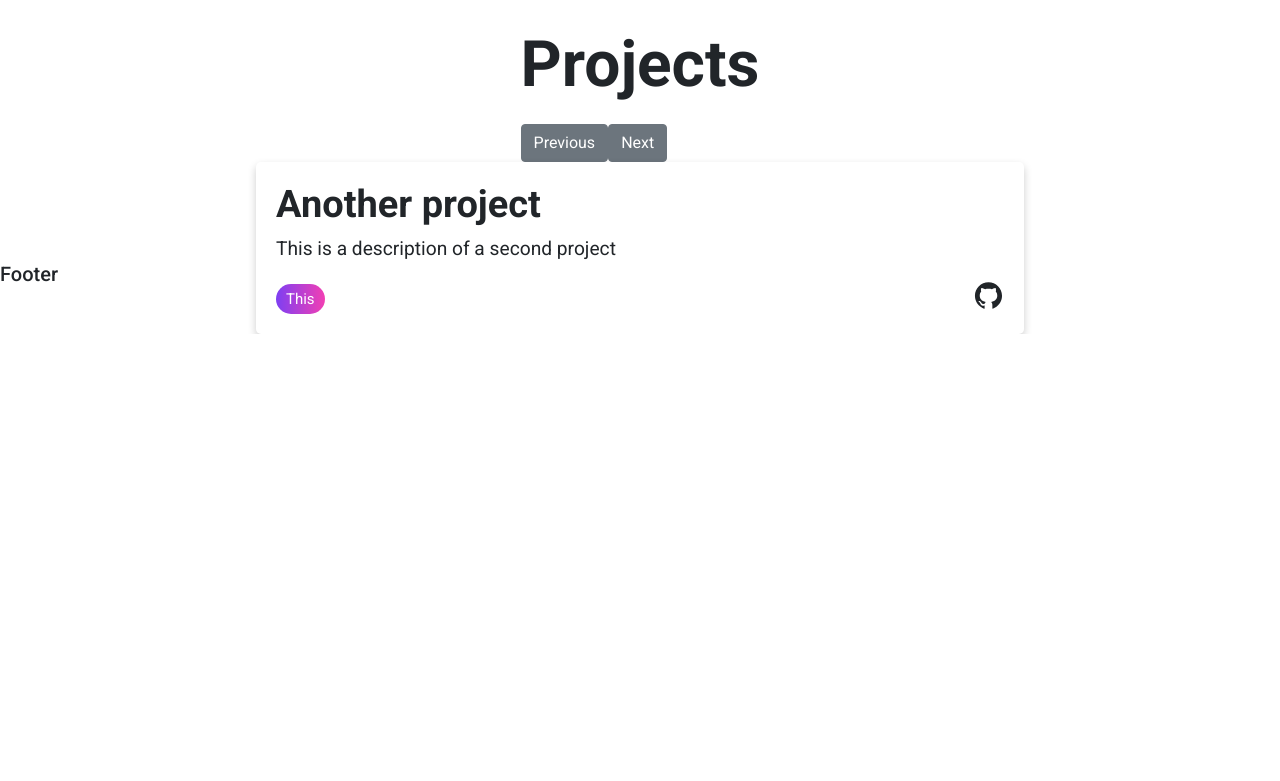
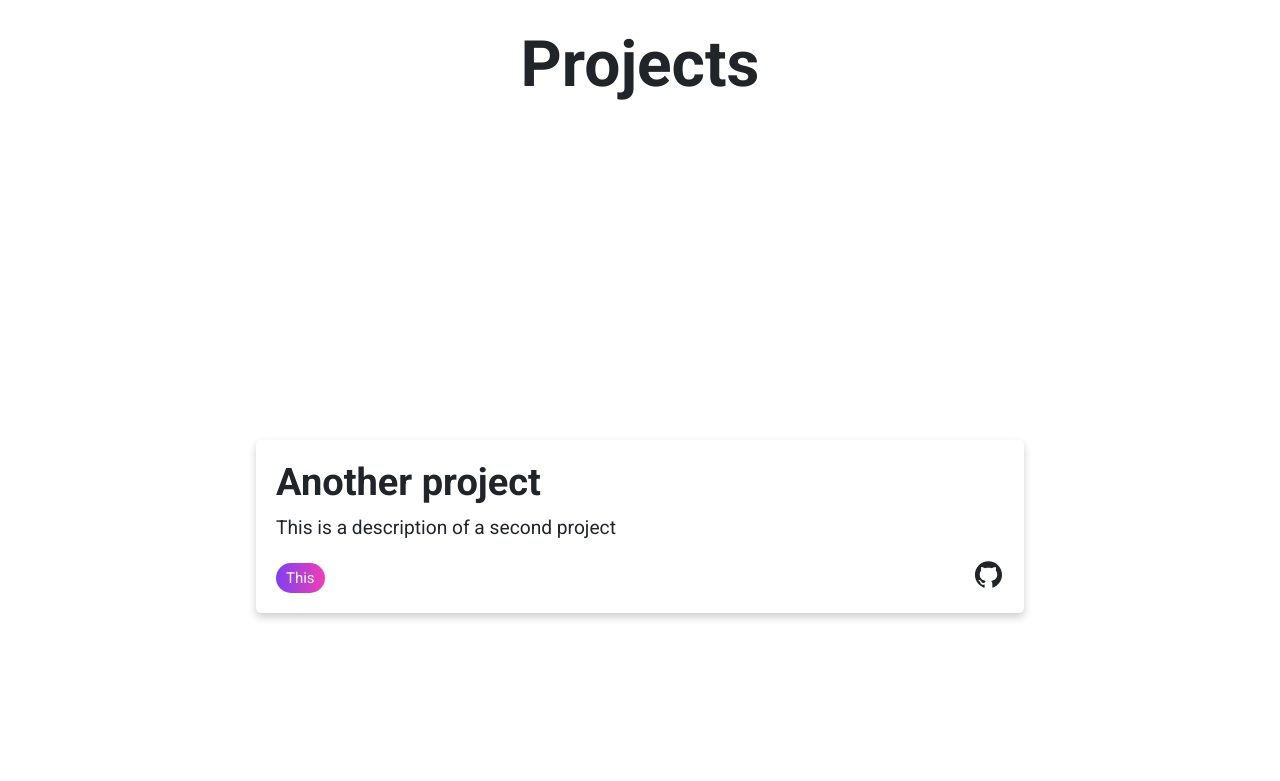
Before and after one commit to devkav/personalWebsite, a React (Create React App) app: page / in a window 1280 px wide. Shown: the part 2340-3121 px from the top of the page. Before the commit the page ends 2674 px from the top, so only its background shows below. Built offline with nearby package versions, Linux system fonts and the light colour scheme.

Commit message:
updated caorusel

```diff
--- a/src/components/ProjectCarousel.jsx
+++ b/src/components/ProjectCarousel.jsx
@@ -56,9 +56,9 @@
 
         return (
             <div className="project-carousel">
+                {projectViews}
                 <Button onClick={this.previous}>Previous</Button>
                 <Button onClick={this.next}>Next</Button>
-                {projectViews}
             </div>
         );
     }
--- a/src/style/Projects.css
+++ b/src/style/Projects.css
@@ -8,23 +8,23 @@
     border-radius: 5px;
     box-shadow: 0 4px 8px 0 rgba(0, 0, 0, 0.2);
     padding: 20px;
-    position: absolute;
+    position: relative;
     width: 60vw;
     transition: left 1s, opacity .5s;
 }
 
 .project-card-next {
-    left: 100vw;
+    left: 80vw;
     opacity: 0;
 }
 
 .project-card-prev {
-    left: -60vw;
+    left: -80vw;
     opacity: 0;
 }
 
 .project-card-current {
-    left: 20vw;
+    left: 0vw;
     opacity: 1;
 }
 
```
